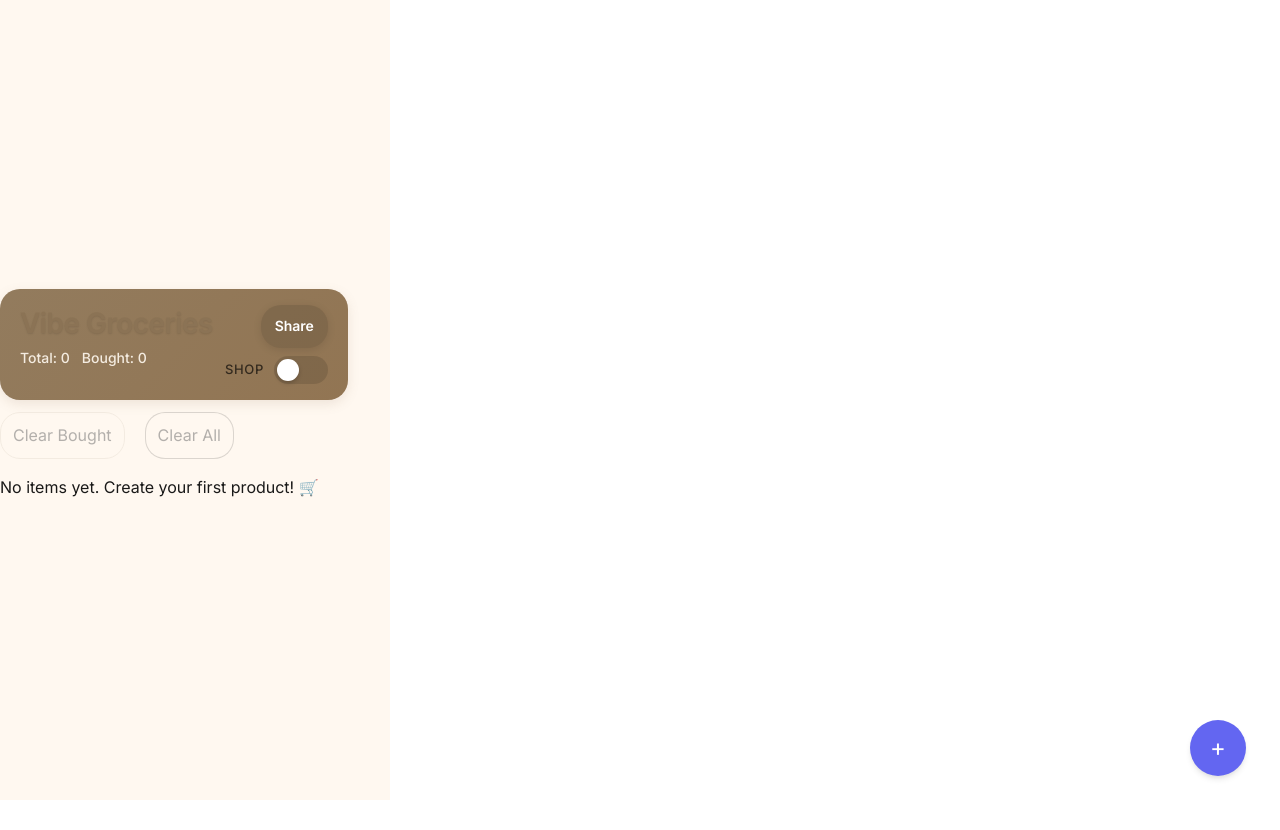
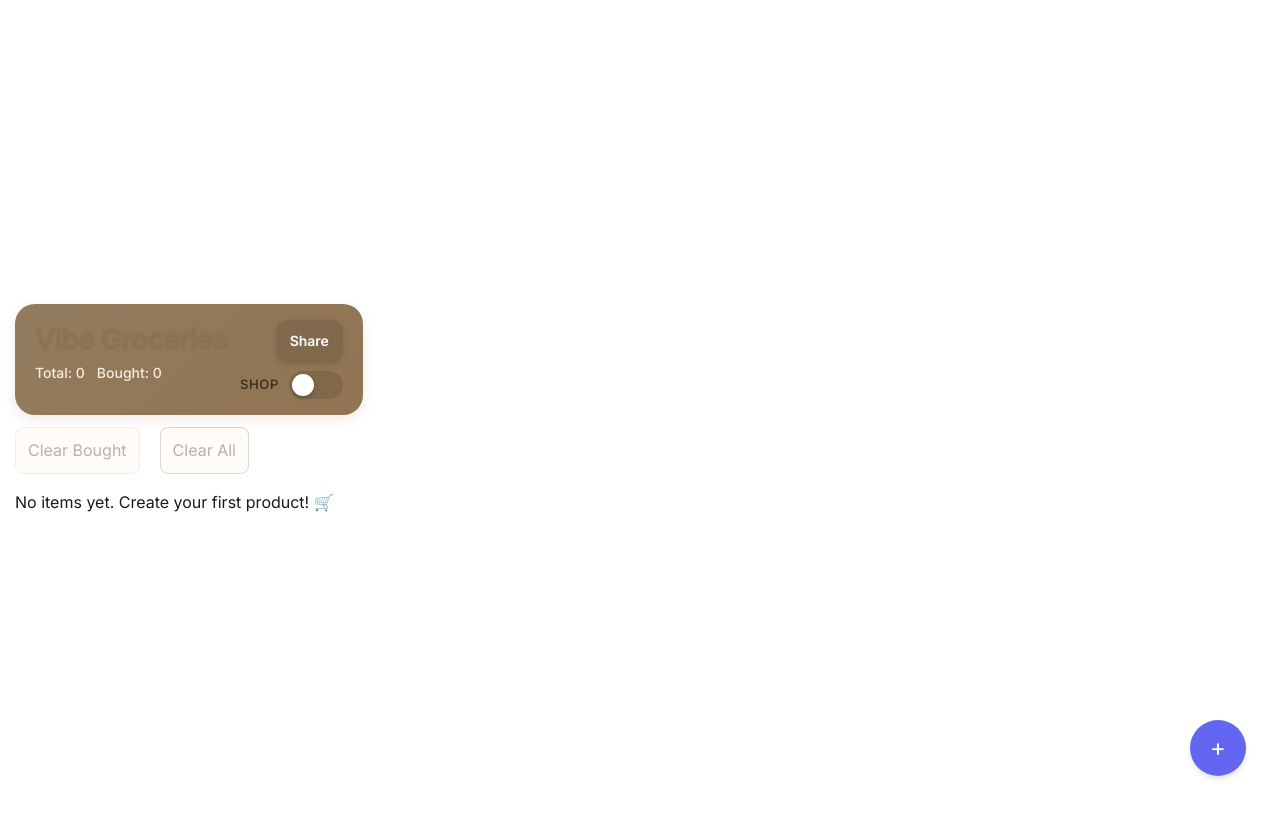
Before and after one commit to kksyai/vibe-makroapp, a React (Vite) app: page / in a window 1280 px wide. Before the commit the page ends 800 px from the top, so only its background shows below. Built offline with nearby package versions, Linux system fonts and the light colour scheme.

Commit message:
GLM Flash design

```diff
--- a/src/App.css
+++ b/src/App.css
@@ -13,8 +13,8 @@
 
 body {
   max-width: 390px;
-  margin: 0;
-  background: #FFF8F0;    /* Cream background */
+  margin: 15px;
+  /*background: #FFF8F0;     Cream background */
   color: var(--text);
   font-family: 'Inter', -apple-system, BlinkMacSystemFont, 'Segoe UI', Roboto, Arial, sans-serif;
   font-size: 16px;
@@ -98,7 +98,7 @@ body {
   bottom: 0;
   background-color: var(--border);
   transition: 0.3s;
-  border-radius: 28px;
+  /* border-radius: 28px; */
 }
 
 .switch-slider:before {
@@ -148,7 +148,7 @@ body {
 .panel {
   background: #FFF8F0;
   border: 1px solid #E8DFD3;
-  border-radius: 16px;
+  /* border-radius: 16px; */
   padding: 16px;
   box-shadow: 0 4px 12px rgba(139, 115, 85, 0.08);
   margin-bottom: 14px;
@@ -183,7 +183,7 @@ input, select { /* bubbles */
   width: 100%;
   padding: 12px 12px;
   border: 1px solid #E8DFD3;
-  border-radius: 20px;
+  /* border-radius: 20px; */
   outline: none;
   background: #FFF8F0;
   /* transition: border-color 120ms ease, box-shadow 120ms ease; */
@@ -216,7 +216,7 @@ input:focus, select:focus {
 button {
   border: 1px solid #E8DFD3;
   background: #FFF8F0;
-  border-radius: 20px;
+  /* border-radius: 20px; */
   padding: 10px 12px;
   cursor: pointer;
   margin-right: 10px;
@@ -226,7 +226,7 @@ button {
 
 button.chip {
   border: 1px solid var(--border);
-  border-radius: 20px;
+  /* border-radius: 20px; */
   font-size: 1em;
   color: var(--black);
   padding: 10px 12px;
@@ -239,7 +239,7 @@ button.chip {
   color: white;
   border: none;
   padding: 10px 14px;
-  border-radius: 20px;
+  /* border-radius: 20px; */
   font-weight: 600;
   margin-right: 0px;
 }
@@ -308,7 +308,7 @@ button:disabled {
 .category h2 {
   margin: 0 0 16px 8px;
   font-size: 14px;
-  color: #8B7355;
+  /* color: #8B7355; */
   text-transform: uppercase;
   letter-spacing: 0.06em;
   font-weight: 600;
@@ -323,8 +323,8 @@ button:disabled {
   transform: translateY(-50%);
   width: 4px;
   height: 16px;
-  background: #8B7355;
-  border-radius: 2px;
+  /* background: #8B7355;
+  border-radius: 2px; */
 }
 
 ul {
@@ -342,7 +342,7 @@ ul {
   align-items: center;
   padding: 12px;
   border: 1px solid var(--border);
-  border-radius: 16px;
+  /* border-radius: 16px; */
   box-shadow: 0 10px 22px rgba(0,0,0,0.06);
   margin-bottom: 8px;
 }
@@ -364,7 +364,7 @@ ul {
   appearance: none;
   width: 22px;
   height: 22px;
-  border-radius: 50%;
+  /* border-radius: 50%; */
   border: 2px solid var(--border);
   background: white;
   display: inline-block;
--- a/src/index.css
+++ b/src/index.css
@@ -5,7 +5,7 @@
 
   color-scheme: light dark;
   color: rgba(225, 12, 12, 0.87);
-  background-color: #242424;
+  /* background-color: #242424; */
 
   font-synthesis: none;
   text-rendering: optimizeLegibility;
```
